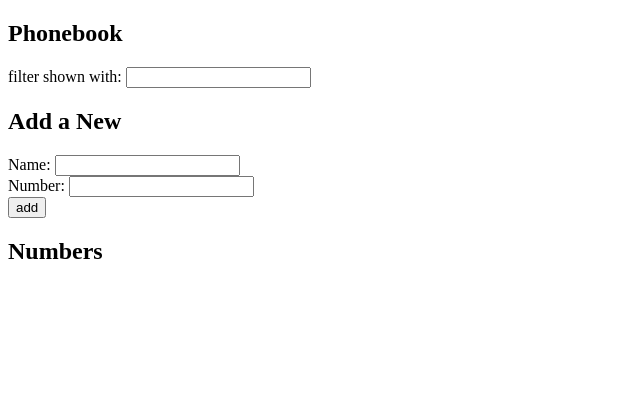
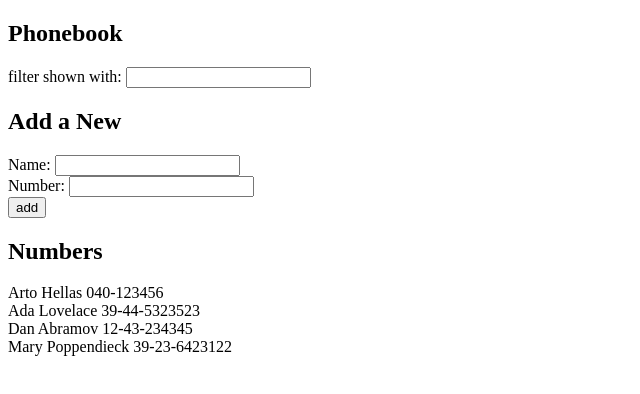
Before and after one commit to jason1794c/Fullstack_Open, a React (Vite) app in the folder part2/phonebook/: page / in a window 1280 px wide. Shown: the top 394 px of the page, without its empty margins (0-640 px from the left). Built offline with nearby package versions, Linux system fonts and the light colour scheme; data requests are answered from the project's data file.

Commit message:
Removed default so that all of the functions can be exported.

```diff
--- a/part2/phonebook/package.json
+++ b/part2/phonebook/package.json
@@ -7,9 +7,11 @@
     "dev": "vite",
     "build": "vite build",
     "lint": "eslint .",
-    "preview": "vite preview"
+    "preview": "vite preview",
+    "server": "json-server -p 3001 db.json"
   },
   "dependencies": {
+    "axios": "^1.7.9",
     "react": "^18.3.1",
     "react-dom": "^18.3.1"
   },
--- a/part2/phonebook/src/App.jsx
+++ b/part2/phonebook/src/App.jsx
@@ -1,4 +1,5 @@
-import { useState } from "react";
+import { useState, useEffect } from "react";
+import { getAll, addPerson } from "./services/persons";
 import PersonForm from "./PersonForm";
 import Persons from "./Persons";
 import Filter from "./Filter";
@@ -9,6 +10,13 @@ function App() {
     const [newNumber, setNewNumber] = useState("");
     const [filteredPersons, setFilteredPersons] = useState([...persons]);
     const [filterInput, setFilterInput] = useState("");
+
+    useEffect(() => {
+        getAll().then((data) => {
+            setPersons(data);
+            setFilteredPersons(data);
+        });
+    }, []);
 
     const addInfo = (event) => {
         event.preventDefault();
--- /dev/null
+++ b/part2/phonebook/src/services/persons.js
@@ -0,0 +1,14 @@
+import axios from 'axios';
+
+const baseUrl = "http://localhost:3001/persons";
+
+const getAll = () => {
+    return axios.get(baseUrl).then(response => response.data)
+}
+
+const addPerson = newPerson => {
+    const request = axios.post(baseUrl, newPerson);
+    return request.then((response) => response.data);
+}
+
+export { getAll, addPerson };
```
Also changed, not shown: 1 other file (tests, documents, lock files or other folders).
